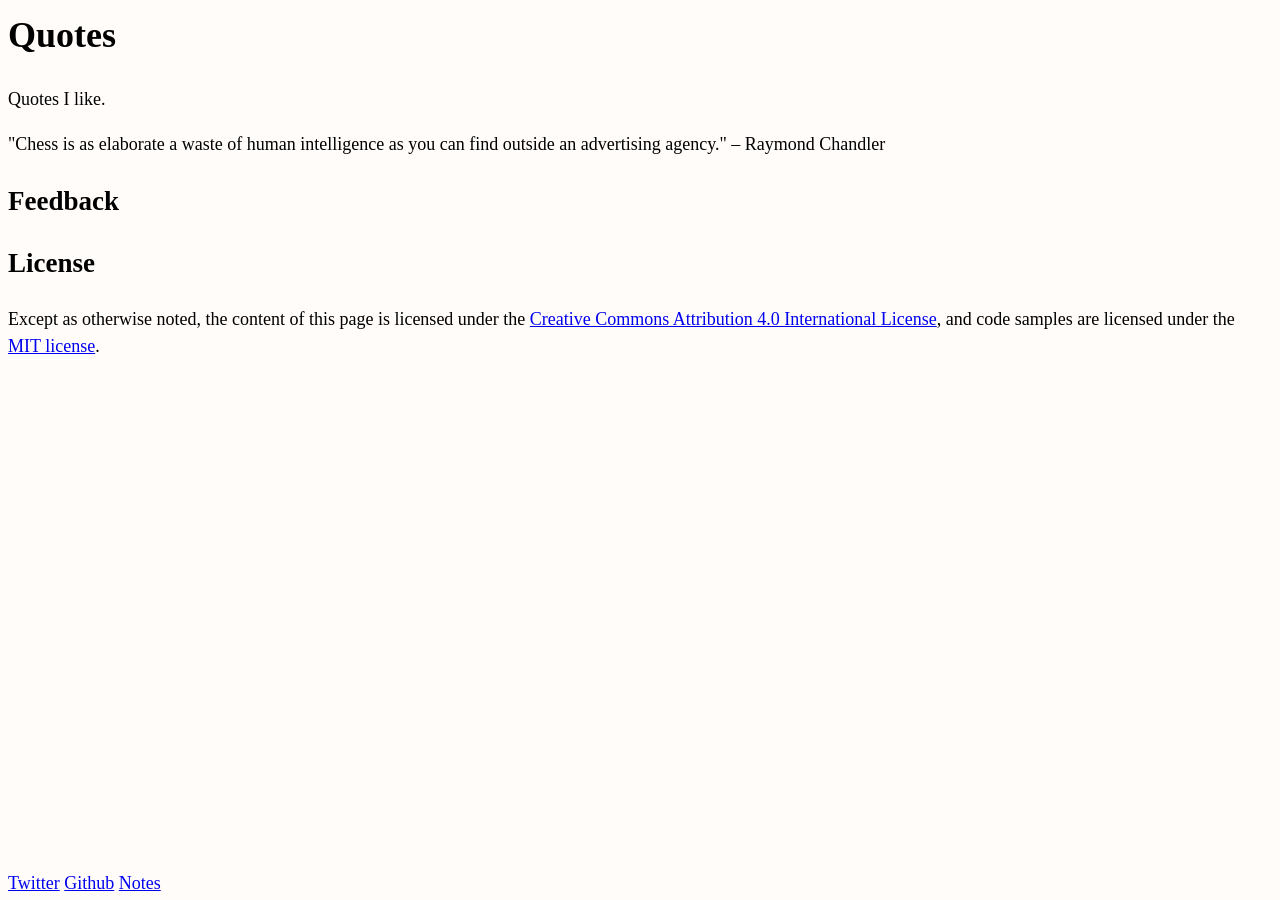
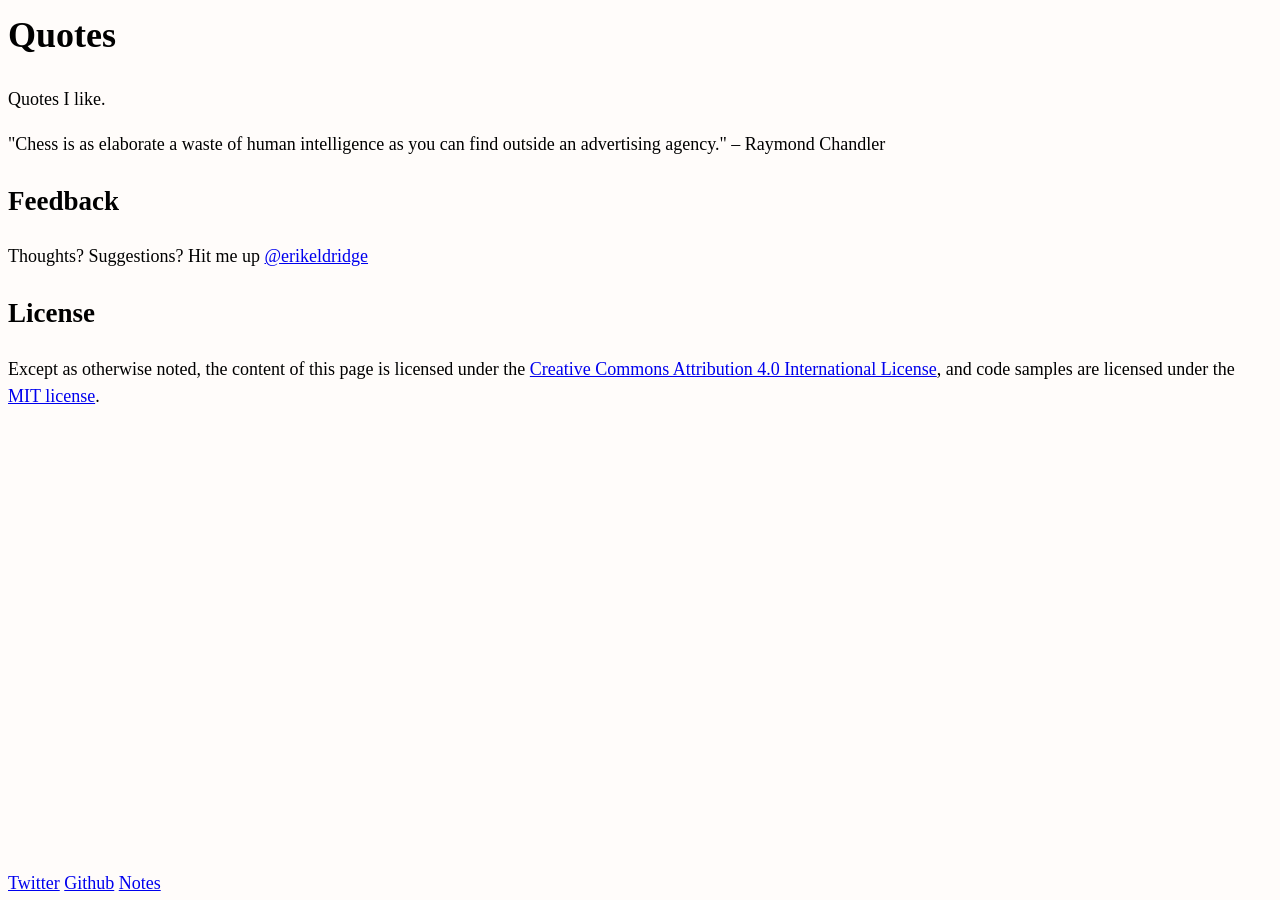
Before and after one commit to erikeldridge/erikeldridge.github.com, a Jekyll site: the page built from _posts/2019-01-04-quotes.md, in a window 1280 px wide. Built offline with Jekyll 4.4.1, drawn with Linux system fonts in a browser that asks for light colours; nearby versions of some CDN libraries; some of the changed lines change nothing that is shown.

Commit message:
Revert "Install Disqus comments"
This reverts commit d908975d781c6e3c4369c67efba5f8000cd2aa8a.

```diff
--- a/_layouts/post.html
+++ b/_layouts/post.html
@@ -9,22 +9,7 @@ layout: base
 
 <h2>Feedback</h2>
 
-{% if page.comments %}
-<div id="disqus_thread"></div>
-<script>
-var disqus_config = function () {
-this.page.url = {{site.url}}{{page.url}};
-this.page.identifier = {{page.id}}
-};
-
-(function() { // DON'T EDIT BELOW THIS LINE
-var d = document, s = d.createElement('script');
-s.src = 'https://erikeldridge.disqus.com/embed.js';
-s.setAttribute('data-timestamp', +new Date());
-(d.head || d.body).appendChild(s);
-})();
-</script>
-{% endif %}
+Thoughts? Suggestions? Hit me up <a href="https://twitter.com/erikeldridge">@erikeldridge</a>
 
 <h2>License</h2>
 
```
